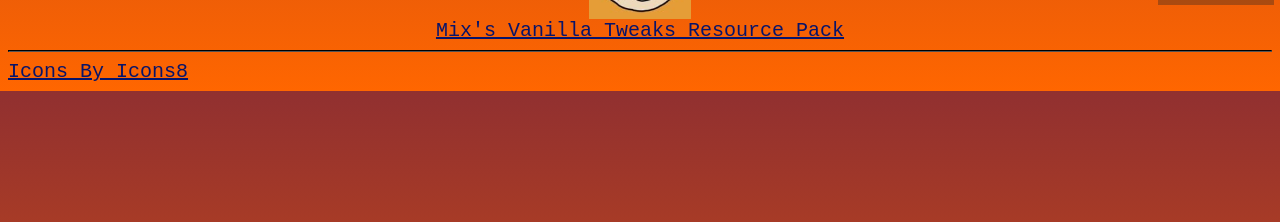
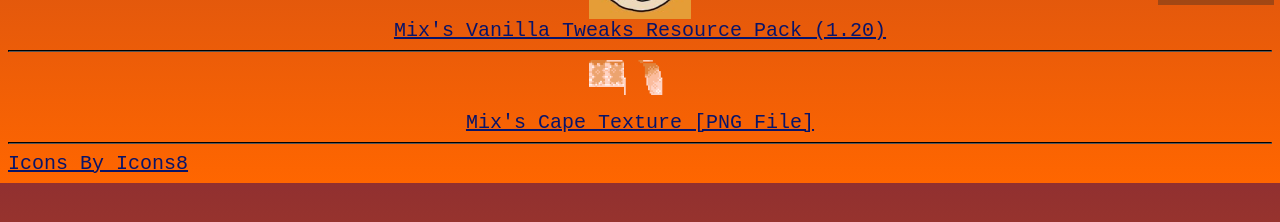
Before and after one commit to mixel346/mixelstuff, a plain HTML site: page downloads.html in a window 1280 px wide. Shown: the part 564-786 px from the top of the page. Drawn offline with Linux system fonts and the light colour scheme.

Commit message:
Add files via upload

```diff
--- a/downloads.html
+++ b/downloads.html
@@ -30,7 +30,10 @@
     <center><a href="MixCustomTotem.zip" download>Mix's Totem Texture [Resource Pack]</a></center>
     <hr>
     <img src="themix.jpg" alt="MIX_IMAGE" class="center">
-    <center><a href="https://vanillatweaks.net/share#OCjlre" download>Mix's Vanilla Tweaks Resource Pack</a></center>
+    <center><a href="https://vanillatweaks.net/share#OCjlre" download>Mix's Vanilla Tweaks Resource Pack (1.20)</a></center>
+    <hr>
+    <img src="MixsCape.png" alt="MIX_TOTEM" class="center">
+    <center><a href="MixsCape.png" download>Mix's Cape Texture [PNG File]</a></center>
     <hr>
     <a target="_blank" href="https://icons8.com">Icons By Icons8</a>
   </body>
```
Also changed, not shown: index.html (+3 -4 lines), MixsCape.png (added).
